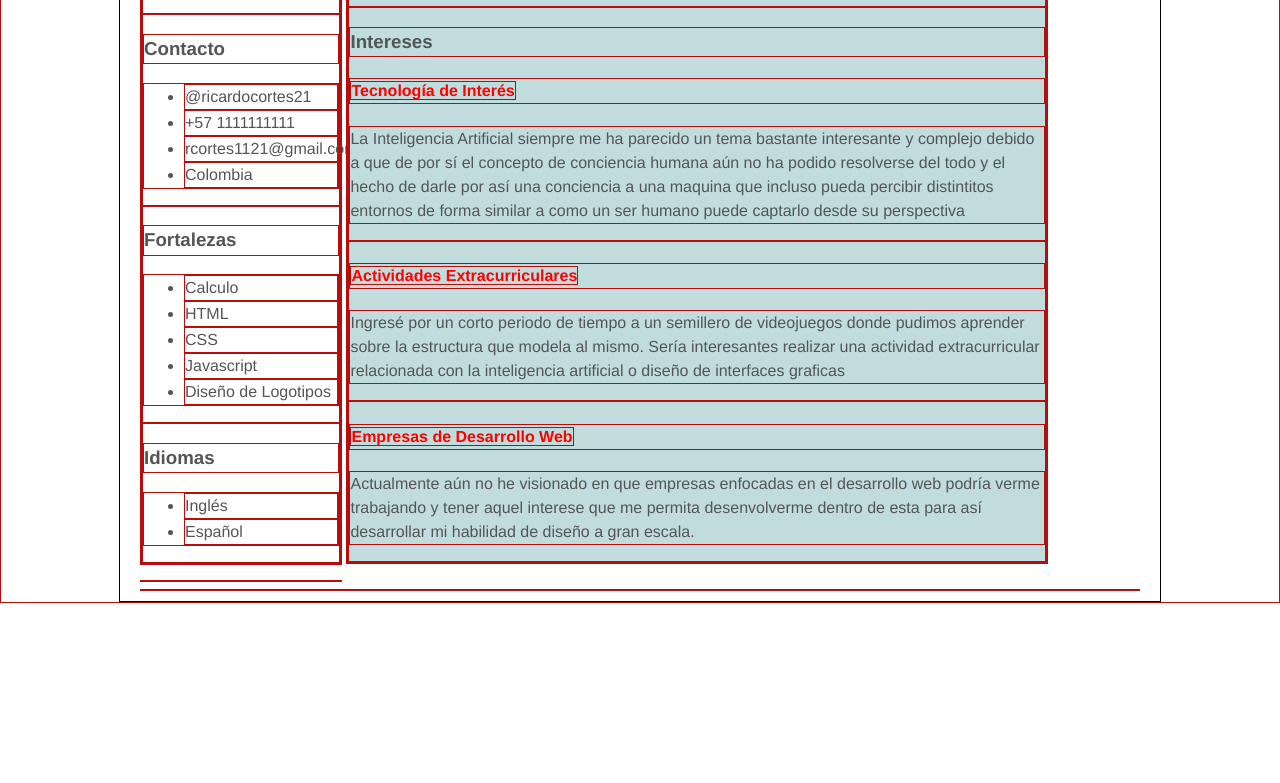
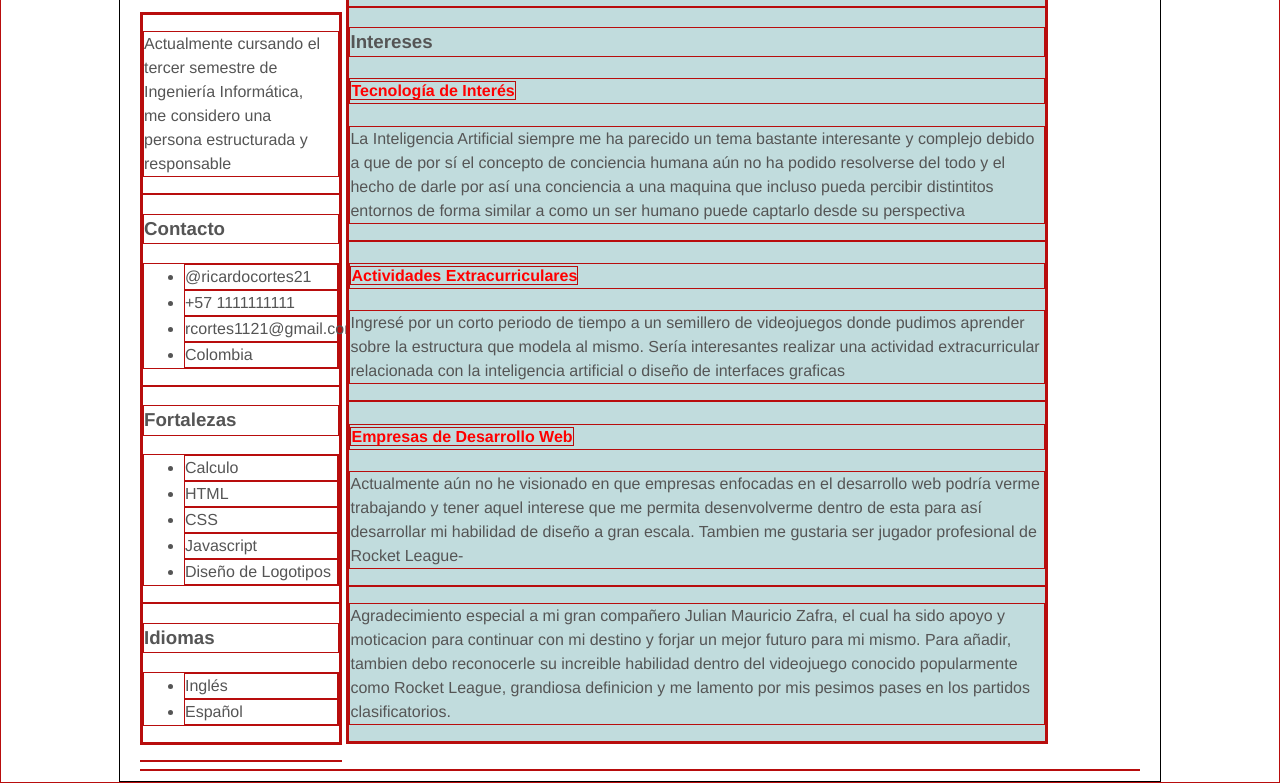
Before and after one commit to Rickay1121/Curriculo, a plain HTML site: page index.html in a window 1280 px wide. Shown: the part 1122-1905 px from the top of the page. Before the commit the page ends 1725 px from the top, so only its background shows below. Drawn offline with Linux system fonts and the light colour scheme.

Commit message:
Añadi texto importante del curriculo

```diff
--- a/index.html
+++ b/index.html
@@ -120,10 +120,13 @@
 				enfocadas en el desarrollo web podría verme trabajando y
 				tener aquel interese que me permita desenvolverme
 				dentro de esta para así desarrollar mi habilidad de diseño
-				a gran escala.
+				a gran escala. Tambien me gustaria ser jugador profesional de Rocket League-
 			</p>
 		</article>
-
+		<article>
+			<p>Agradecimiento especial a mi gran compañero Julian Mauricio Zafra, el cual ha sido apoyo y moticacion para continuar con mi destino y forjar un mejor futuro para mi mismo. Para añadir, tambien debo reconocerle su increible habilidad dentro del videojuego conocido popularmente como
+			Rocket League, grandiosa definicion y me lamento por mis pesimos pases en los partidos clasificatorios.</p>
+		</article>
 	</section>
 
 	</main>
```
